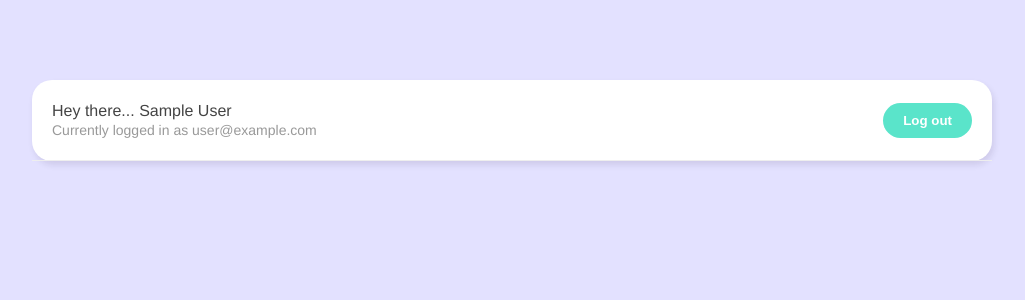
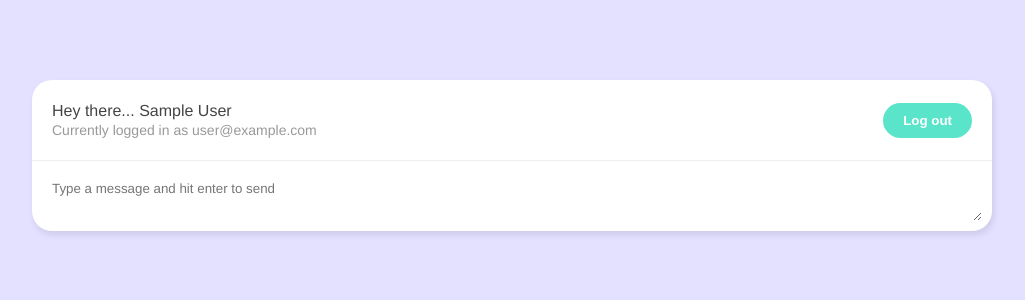
Before and after one commit to mrwhite252/live-chat-app-vue-and-firebase, a Vue app: page /chatroom in a window 1280 px wide. Shown: the top 300 px of the page, without its empty margins (128-1153 px from the left). Built offline with nearby package versions, Linux system fonts and the light colour scheme; no server answers; sample sign-in values are in the browser's storage; the HTML template or start-up script is replaced by a standard one.

Commit message:
set up the chat from component and make it functionally working

```diff
--- /dev/null
+++ b/src/components/NewChatForm.vue
@@ -0,0 +1,50 @@
+<template>
+  <form>
+    <textarea
+      placeholder="Type a message and hit enter to send"
+      v-model="message"
+      @keypress.enter.prevent="handleSubmit"
+    ></textarea>
+  </form>
+</template>
+
+<script>
+import { ref } from "@vue/reactivity";
+import getUser from "../composables/getUser";
+import { timestamp } from "../firebase/config";
+export default {
+  setup() {
+    const { user } = getUser();
+    const message = ref("");
+
+    const handleSubmit = async () => {
+      const chat = {
+        name: user.value.displayName,
+        message: message.value,
+        createdAt: timestamp(),
+      };
+      console.log(chat);
+      message.value = "";
+    };
+    return { message, handleSubmit };
+  },
+};
+</script>
+
+<style scoped>
+form {
+  margin: 10px;
+}
+
+textarea {
+  width: 100%;
+  max-width: 100%;
+  margin-bottom: 6px;
+  padding: 10px;
+  box-sizing: border-box;
+  border: 0;
+  border-radius: 20px;
+  font-family: inherit;
+  outline: none;
+}
+</style>
--- a/src/views/Chatroom.vue
+++ b/src/views/Chatroom.vue
@@ -1,6 +1,7 @@
 <template>
   <div class="container">
     <Navbar />
+    <NewChatForm />
   </div>
 </template>
 
@@ -9,8 +10,9 @@
 import Navbar from "../components/Navbar.vue";
 import getUser from "../composables/getUser";
 import { useRouter } from "vue-router";
+import NewChatForm from "../components/NewChatForm.vue";
 export default {
-  components: { Navbar },
+  components: { Navbar, NewChatForm },
 
   setup() {
     // get the current user using the getUser composable
@@ -18,6 +20,7 @@
     const router = useRouter();
     // watch the current user for changes
     watch(user, () => {
+      // if the user.value is null, then redirect the user to the welcome view
       if (!user.value) {
         router.push({ name: "Welcome" });
       }
```
